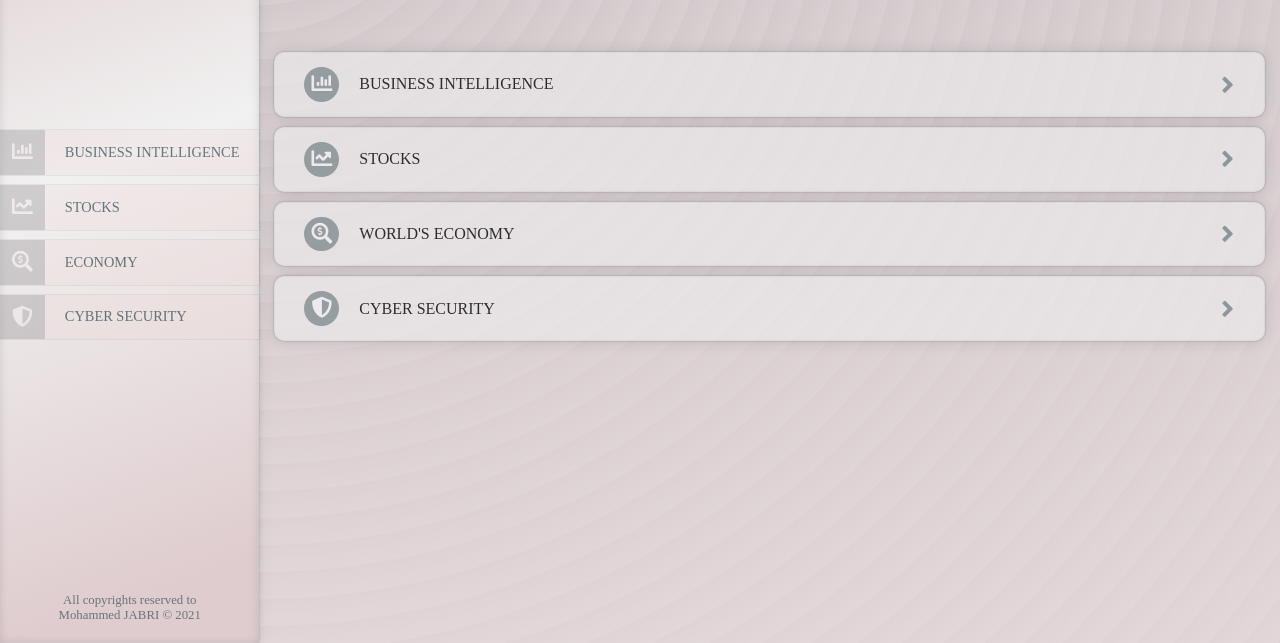
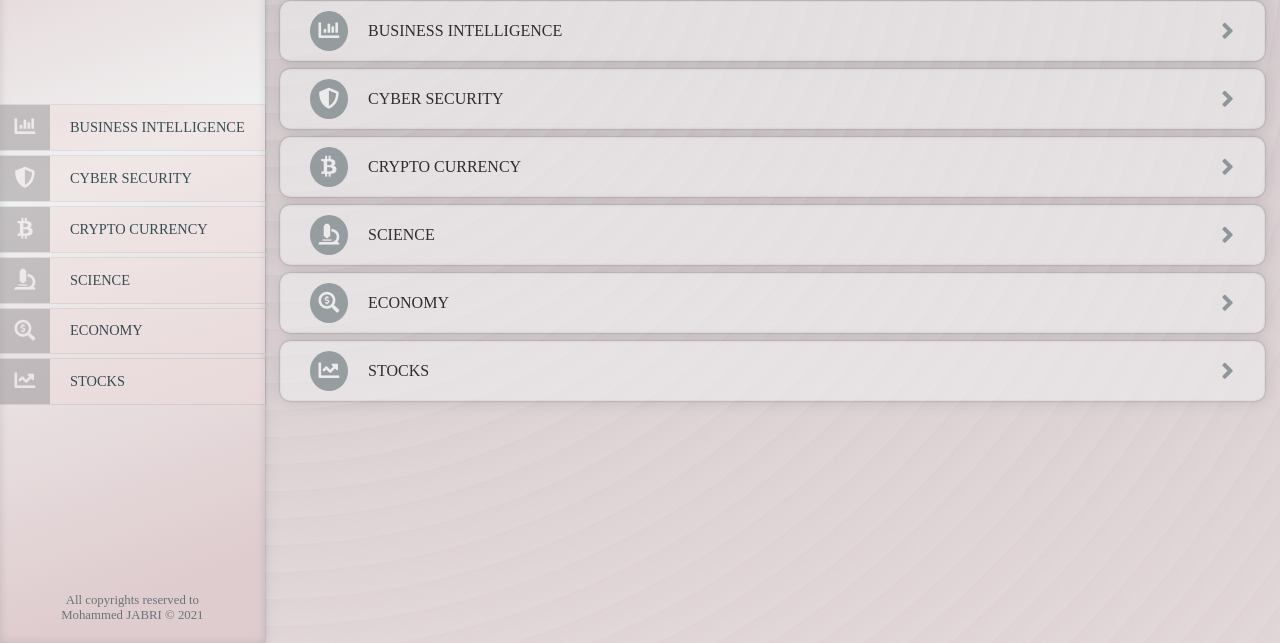
Before and after one commit to medjabri1/plateforme-veille-web, a plain HTML site: page index.html in a window 1280 px wide. Shown: the part 157-800 px from the top of the page. Drawn offline with Linux system fonts and the light colour scheme; a script that the page names is missing.

Commit message:
More topics added (Crypto currency | Science)

```diff
--- a/css/style.css
+++ b/css/style.css
@@ -70,7 +70,12 @@ header {
     height: 5px;
     background-color: #0a262c;
     border-radius: 2px;
-    transition: transform 200ms ease-in-out;
+    transition: all 200ms ease-in-out;
+    transition-property: transform width;
+}
+
+.mobile-nav-btn::before {
+    width: 40%;
 }
 
 .mobile-nav-btn span {
@@ -79,6 +84,7 @@ header {
 
 .mobile-nav-btn::after {
     top: 33px;
+    width: 40%;
 }
 
 .mobile-nav-btn:hover {
@@ -102,12 +108,14 @@ header {
 }
 
 .mobile-nav-btn.cancel::before {
+    width: 60%;
     top: 50%;
     left: 50%;
     transform: rotate(45deg);
 }
 
 .mobile-nav-btn.cancel::after {
+    width: 60%;
     top: 50%;
     left: 50%;
     transform: rotate(-45deg);
@@ -160,7 +168,7 @@ nav .nav-list {
     align-items: flex-start;
     justify-content: center;
     list-style: none;
-    margin-top: -100px;
+    margin-top: -60px;
 }
 
 nav .nav-list .nav-list-item {
@@ -177,8 +185,8 @@ nav .nav-list .nav-list-item {
     box-shadow: 0px 0px 1px #0a262c99;
     display: flex;
     align-items: center;
-    margin: 5px 0px;
-    opacity: .6;
+    margin: 3px 0px;
+    opacity: .8;
 }
 
 nav .nav-list .nav-list-item a {
@@ -193,6 +201,10 @@ nav .nav-list .nav-list-item li {
 
 nav .nav-list .nav-list-item .icon {
     font-size: 1.3rem;
+    width: 50px;
+    display: flex;
+    align-items: center;
+    justify-content: center;
     padding: 12px;
     opacity: .4;
     background-color: #0a262c99;
@@ -203,11 +215,11 @@ nav .nav-list .nav-list-item .icon {
 
 nav .nav-list .nav-list-item:hover, nav .nav-list .nav-list-item.active {
     opacity: 1;
-    background-color: #eed8da;
+    background-color: #e7d4d6;
 }
 
 nav .nav-list .nav-list-item:hover .icon, nav .nav-list .nav-list-item.active .icon {
-    background-color: #0a262c;
+    background-color: #091d22;
 }
 
 nav .copyrights {
@@ -267,8 +279,8 @@ nav .copyrights a:hover {
     font-size: 1.3rem;
     font-weight: 600;
     padding: 20px;
-    padding-top: 70px;
-    margin-bottom: 50px;
+    padding-top: 40px;
+    margin-bottom: 30px;
     text-align: center;
     line-height: 2rem;
 }
@@ -283,7 +295,7 @@ nav .copyrights a:hover {
 .articles .category {
     width: 100%;
     height: min-content;
-    margin: 5px;
+    margin: 4px;
     border-radius: 10px;
     background-color: #f1f1f188;
     box-shadow: 0px 0px 2px #0a262c55, 0px 0px 15px #0a262c22, 0px 0px 2px #0a262c22 inset;
@@ -293,13 +305,18 @@ nav .copyrights a:hover {
     display: flex;
     align-items: center;
     justify-content: flex-start;
-    padding: 15px 30px;
+    padding: 10px 30px;
     cursor: pointer;
 }
 
 .articles .category .header .header-icon {
     font-size: 1.3rem;
     color: #0a262c;
+    width: 40px;
+    height: 40px;
+    display: flex;
+    align-items: center;
+    justify-content: center;
     color: #f1f1f1;
     background-color: #0a262c99;
     padding: 7px;
@@ -403,7 +420,7 @@ nav .copyrights a:hover {
         font-size: 1.1rem;
         font-weight: 600;
         padding: 20px;
-        padding-top: 150px;
+        padding-top: 70px;
         margin-bottom: 50px;
         text-align: center;
         line-height: 1.8rem;
--- a/index.html
+++ b/index.html
@@ -5,7 +5,7 @@
     <meta charset="UTF-8">
     <meta http-equiv="X-UA-Compatible" content="IE=edge">
     <meta name="viewport" content="width=device-width, initial-scale=1.0">
-    <title>VMohammed JABRI - Veille</title>
+    <title>Mohammed JABRI - Veille</title>
 
     <!-- Icon -->
     <link rel="shortcut icon" href="https://image.flaticon.com/icons/png/512/2964/2964063.png" type="image/x-icon">
@@ -31,7 +31,6 @@
     <script src="./js/main.js" defer></script>
 
     <!-- RSS Script -->
-    <script src="https://widget.rss.app/v1/carousel.js" type="text/javascript" async></script>
     <script src="https://widget.rss.app/v1/wall.js" type="text/javascript" async></script>
     <!-- End External Script -->
 
@@ -54,17 +53,25 @@
                         <i class="fas fa-chart-bar icon"></i>
                         <li>Business Intelligence</li>
                     </a>
-                    <a class="nav-list-item" href="#stocks" data-class-name="stocks">
-                        <i class="fas fa-chart-line icon"></i>
-                        <li>Stocks</li>
+                    <a class="nav-list-item" href="#cyber-security" data-class-name="cyber-security">
+                        <i class="fas fa-shield-alt icon"></i>
+                        <li>Cyber Security</li>
+                    </a>
+                    <a class="nav-list-item" href="#crypto-currency" data-class-name="crypto-currency">
+                        <i class="fab fa-btc icon"></i>
+                        <li>Crypto Currency</li>
+                    </a>
+                    <a class="nav-list-item" href="#science" data-class-name="science">
+                        <i class="fas fa-microscope icon"></i>
+                        <li>Science</li>
                     </a>
                     <a class="nav-list-item" href="#economy" data-class-name="economy">
                         <i class="fas fa-search-dollar icon"></i>
                         <li>Economy</li>
                     </a>
-                    <a class="nav-list-item" href="#cyber-security" data-class-name="cyber-security">
-                        <i class="fas fa-shield-alt icon"></i>
-                        <li>Cyber Security</li>
+                    <a class="nav-list-item" href="#stocks" data-class-name="stocks">
+                        <i class="fas fa-chart-line icon"></i>
+                        <li>Stocks</li>
                     </a>
                 </ul>
                 <p class="copyrights">All copyrights reserved to<br><a href="https://mjr-dev.netlify.app/"
@@ -86,6 +93,42 @@
                     <rssapp-wall id="SDNKWirvHburrv9V"></rssapp-wall>
                 </div>
             </div>
+            <div id="cyber-security" class="category cyber-security collapsed">
+                <div class="header">
+                    <i class="fas fa-shield-alt header-icon"></i>
+                    <p class="name">Cyber Security<i class="fas fa-angle-up icon"></i></p>
+                </div>
+                <div class="container">
+                    <rssapp-wall id="ki8MMLD8g9hOpLrh"></rssapp-wall>
+                </div>
+            </div>
+            <div id="crypto-currency" class="category crypto-currency collapsed">
+                <div class="header">
+                    <i class="fab fa-btc header-icon"></i>
+                    <p class="name">Crypto Currency<i class="fas fa-angle-up icon"></i></p>
+                </div>
+                <div class="container">
+                    <rssapp-wall id="PzpQgk36sQ5NZeKC"></rssapp-wall>
+                </div>
+            </div>
+            <div id="science" class="category science collapsed">
+                <div class="header">
+                    <i class="fas fa-microscope header-icon"></i>
+                    <p class="name">Science<i class="fas fa-angle-up icon"></i></p>
+                </div>
+                <div class="container">
+                    <rssapp-wall id="gZUn6mtwazyd5xBO"></rssapp-wall>
+                </div>
+            </div>
+            <div id="economy" class="category economy collapsed">
+                <div class="header">
+                    <i class="fas fa-search-dollar header-icon"></i>
+                    <p class="name">Economy<i class="fas fa-angle-up icon"></i></p>
+                </div>
+                <div class="container">
+                    <rssapp-wall id="d2n3Tdp9PyhDEKjU"></rssapp-wall>
+                </div>
+            </div>
             <div id="stocks" class="category stocks collapsed">
                 <div class="header">
                     <i class="fas fa-chart-line header-icon"></i>
@@ -95,24 +138,6 @@
                     <rssapp-wall id="lD8jeKWdIn1Dvyuz"></rssapp-wall>
                 </div>
             </div>
-            <div id="economy" class="category economy collapsed">
-                <div class="header">
-                    <i class="fas fa-search-dollar header-icon"></i>
-                    <p class="name">World's Economy<i class="fas fa-angle-up icon"></i></p>
-                </div>
-                <div class="container">
-                    <rssapp-wall id="d2n3Tdp9PyhDEKjU"></rssapp-wall>
-                </div>
-            </div>
-            <div id="cyber-security" class="category cyber-security collapsed">
-                <div class="header">
-                    <i class="fas fa-shield-alt header-icon"></i>
-                    <p class="name">Cyber Security<i class="fas fa-angle-up icon"></i></p>
-                </div>
-                <div class="container">
-                    <rssapp-wall id="ki8MMLD8g9hOpLrh"></rssapp-wall>
-                </div>
-            </div>
         </div>
     </div>
 
```
